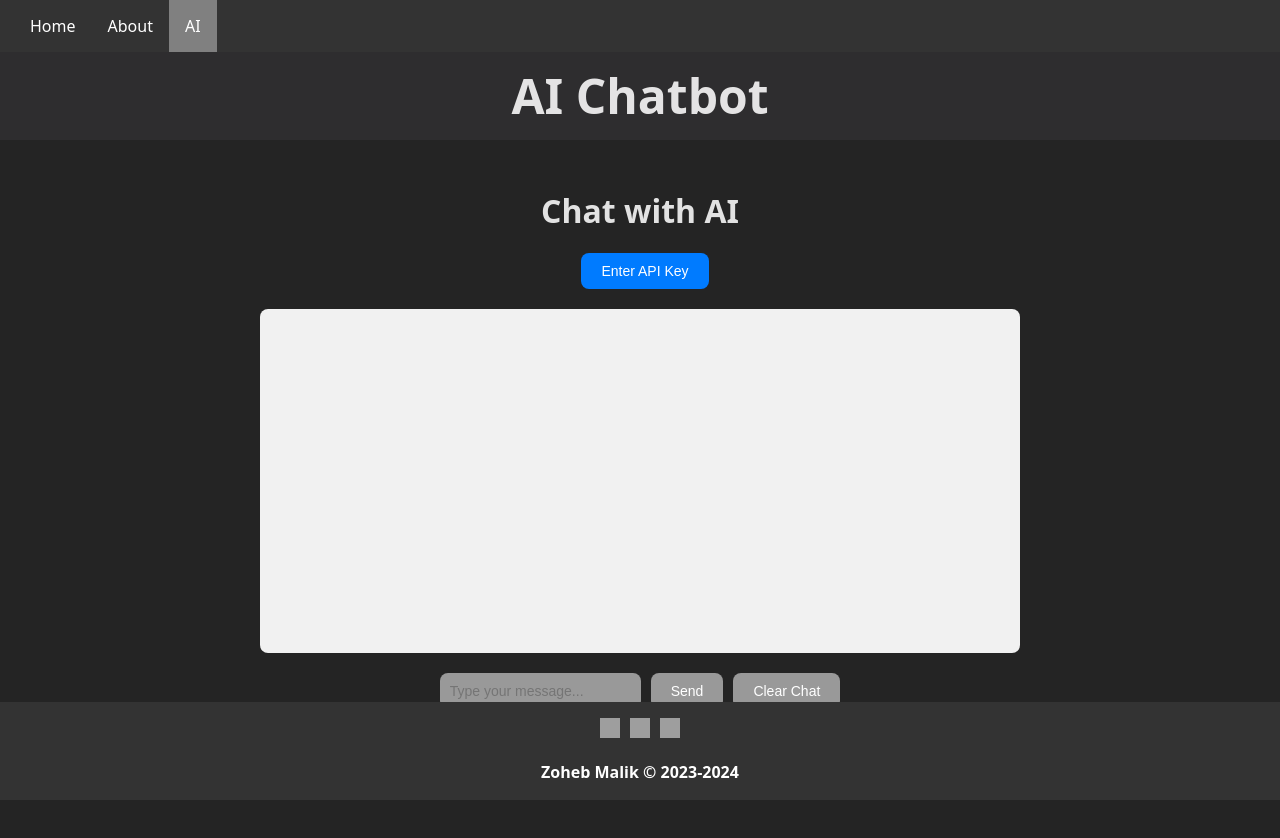
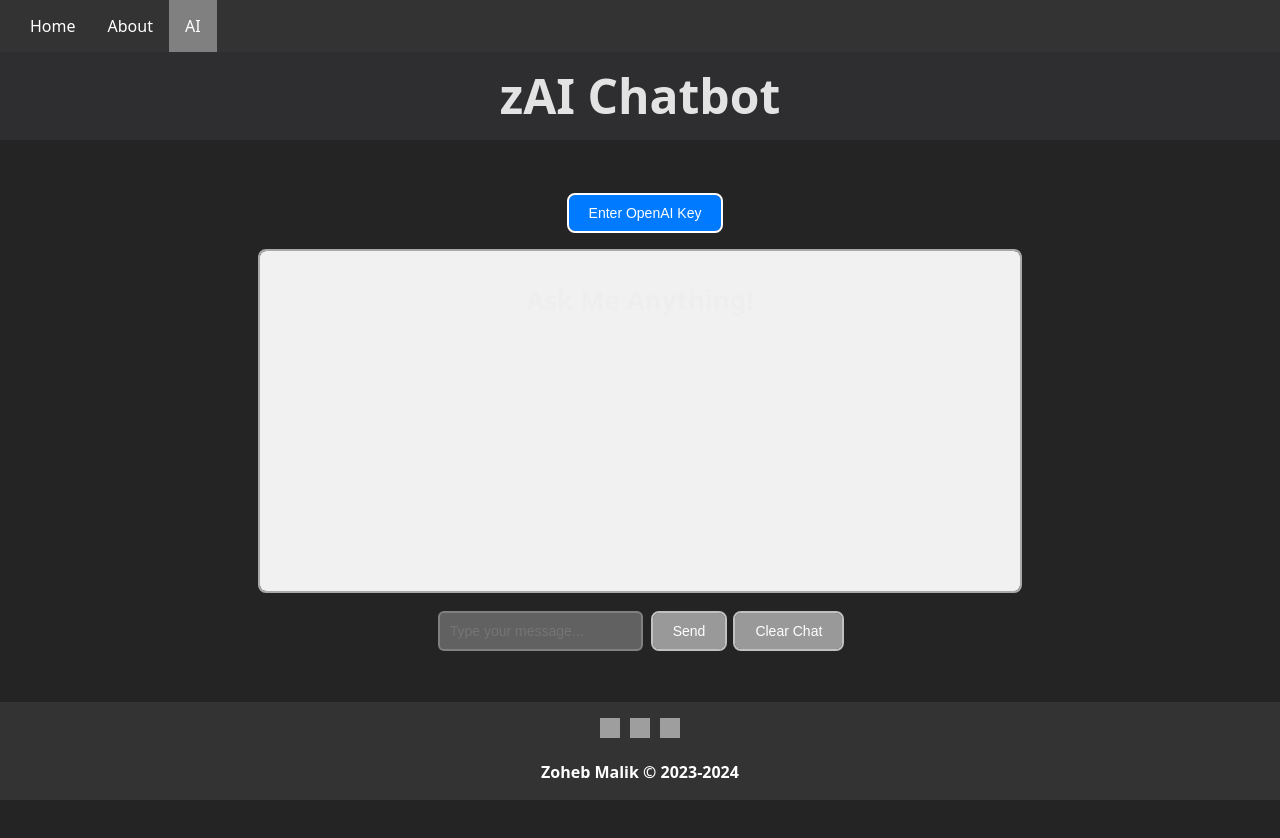
Before and after one commit to Zoheb-Malik/Zoheb-Portfolio, a React (Vite) app: page /#/ai in a window 1280 px wide. Shown: the top 838 px of the page. Built offline with nearby package versions, Linux system fonts and the light colour scheme; grey boxes are pictures that could not be loaded.

Commit message:
AI improvements, handling, features.

```diff
--- a/src/components/PageContent/IPageContent.ts
+++ b/src/components/PageContent/IPageContent.ts
@@ -1,5 +1,5 @@
 export default interface IPageContent {
-  title: string;
+  title?: string;
   className?: string;
   removeMarginTop?: boolean;
   children: JSX.Element | JSX.Element[];
--- a/src/pages/AI/AI.tsx
+++ b/src/pages/AI/AI.tsx
@@ -1,4 +1,5 @@
 import { useState, useEffect, useRef } from 'react';
+
 import { OpenAI } from 'openai';
 
 import '../../styles/pages/AI.scss';
@@ -8,17 +9,30 @@ import PageContent from '../../components/PageContent/PageContent';
 import PopupModal from '../../components/PopupModal/PopupModal';
 
 export default function AI() {
+
   const [isModalOpen, setIsModalOpen] = useState(false);
 
   const [openAIKey, setOpenAIKey] = useState('');
   const [chatInput, setChatInput] = useState('');
   const [, setChatOutput] = useState('');
-  const [error, setError] = useState('');
+  const [isError, setError] = useState('');
+
+  const [introMessageIndex, setIntroMessageIndex] = useState(0);
+
+  const introMessages = [
+    "Welcome To The zAI Chatbot!",
+    "Ask Me Anything!",
+    "Let's Have A Conversation!",
+    "Ready To Chat?",
+    "What's On Your Mind?",
+  ];
 
   const [chatHistory, setChatHistory] = useState<{ role: string; content: string }[]>([]);
 
   const [isTyping, setIsTyping] = useState(false);
   const [isThinking, setIsThinking] = useState(false);
+
+  const AIErrorHandling = !openAIKey.startsWith('sk-') || openAIKey.length !== 51;
 
   const handleChatInputChange = (event: any) => {
     setChatInput(event.target.value);
@@ -27,18 +41,20 @@ export default function AI() {
 
   const handleSubmit = async (event: any) => {
     event.preventDefault();
+
     if (openAIKey) {
       const openai = new OpenAI({
         apiKey: openAIKey,
         dangerouslyAllowBrowser: true,
       });
 
+      setChatInput('');
+      setIsTyping(false);
+
       setChatHistory((prevChatHistory) => [
         ...prevChatHistory,
         { role: 'user', content: chatInput },
       ]);
-      setChatInput('');
-      setIsTyping(false);
 
       try {
         setIsThinking(true);
@@ -48,14 +64,14 @@ export default function AI() {
             { role: 'user', content: chatInput },
             {
               role: 'system',
-              content: 'Do NOT talk like an AI bot. Mimic a genuine helpful person.',
+              content: 'Be simple, do not write large messages. If asked a question that indicates you may need to recall a previous message, emphasise you do not retain conversational history.',
             },
           ],
           max_tokens: 1096,
           temperature: 0.9,
         });
 
-        if (response.choices && response.choices.length > 0) {
+        if (!isError && (response.choices && response.choices.length > 0)) {
           const message = response.choices[0].message?.content?.trim();
           setChatOutput(message || '');
           setChatHistory((prevChatHistory) => [
@@ -71,13 +87,17 @@ export default function AI() {
             ]),
           );
         }
-      } catch (error) {
-        setError('There has been an error generating a response. Please try again later.');
+      } catch (error: any) {
+        setError(error.message);
+
+        setTimeout(() => {
+          window.location.reload();
+        }, 5000);
+
+        localStorage.removeItem('chatHistory');
       } finally {
         setIsThinking(false);
       }
-    } else if (!openAIKey.startsWith('sk-')) {
-      setError('You must enter a valid OpenAI key!');
     }
   };
 
@@ -106,30 +126,40 @@ export default function AI() {
     }
   }, [chatHistory]);
 
+  useEffect(() => {
+    const interval = setInterval(() => {
+      setIntroMessageIndex((prevIndex) => (prevIndex + 1) % introMessages.length);
+    }, 3000);
+
+    return () => clearInterval(interval);
+  }, []);
+
   return (
-    <PageTemplate header="AI Chatbot">
-      <PageContent title="Chat with AI">
+    <PageTemplate header="zAI Chatbot">
+      <PageContent>
         <div>
-          <button onClick={() => setIsModalOpen(true)}>Enter API Key</button>
+          <button onClick={() => setIsModalOpen(true)}>Enter OpenAI Key</button>
         </div>
         <PopupModal isOpen={isModalOpen} onClose={() => setIsModalOpen(false)}>
-          <div className="modal-content">
-            <h2>Enter Key</h2>
+          <h2 className="margin--remove-top">Enter Key</h2>
           <input
             type="text"
             value={openAIKey}
             onChange={(e) => setOpenAIKey(e.target.value)}
-              placeholder="Enter your API key..."
-              disabled={isThinking}
+            placeholder="Enter OpenAI key..."
           />
-            <button onClick={() => setIsModalOpen(false)} disabled={!openAIKey.startsWith('sk-')}>
+          <button type="submit" onClick={() => setIsModalOpen(false)} disabled={AIErrorHandling}>
             Save
           </button>
-          </div>
         </PopupModal>
         <div className="chat-container">
           <div ref={chatContainerRef} className="chat-messages">
-            {chatHistory.map((chat, index) => (
+            {!isTyping && chatHistory.length === 0 && (
+              <div className="chat-intro fade">
+                <h3>{introMessages[introMessageIndex]}</h3>
+              </div>
+            )}
+            {!isError && chatHistory.map((chat, index) => (
               <div key={index} className={`chat-bubble ${chat.role}-bubble`}>
                 <p>{chat.content}</p>
               </div>
@@ -151,18 +181,19 @@ export default function AI() {
               value={chatInput}
               onChange={handleChatInputChange}
               placeholder="Type your message..."
-              disabled={!openAIKey.startsWith('sk-') || isThinking || !!error}
+              disabled={AIErrorHandling || isThinking || !!isError}
             />
-            <button type="submit" disabled={!openAIKey || !chatInput.trim() || isThinking || !!error}>
+            <button type="submit" disabled={AIErrorHandling || !chatInput.trim() || isThinking || !!isError}>
               Send
             </button>
-            <button onClick={handleClearHistory} disabled={chatHistory.length < 1}>
+            <button className="clear" onClick={handleClearHistory} disabled={!!isError || chatHistory.length < 1}>
               Clear Chat
             </button>
           </form>
-          {error && (
+          {isError && (
             <div className="error-message">
-              <p>{error}</p>
+              <p>{isError}</p>
+              <p>The page will automatically refresh in 5 seconds.</p>
             </div>
           )}
         </div>
--- a/src/styles/components/PopupModal.scss
+++ b/src/styles/components/PopupModal.scss
@@ -1,7 +1,8 @@
 .modal {
   background-color: #D4D4D4;
   padding: 20px;
-  border-radius: 8px;
+  outline: 2px solid darkgrey;
+  border-radius: 6px;
   box-shadow: 0px 2px 4px rgba(0, 0, 0, 0.2);
   &-overlay {
     position: fixed;
@@ -14,38 +15,21 @@
     justify-content: center;
     align-items: center;
   }
+  z-index: 3;
 }
 
 .close-button {
+  padding: 5px !important;
   font-size: 14px;
   font-weight: bolder;
-  background-color: darkred;
+  background-color: rgb(155, 0, 0) !important;
   float: right;
   cursor: pointer;
+  &:hover {
+    background-color: rgb(145, 0, 0) !important;
+  }
+
+  &:active {
+    background-color: rgb(130, 0, 0) !important;
+  }
 }
-
-input {
-  flex: 1;
-  padding: 10px;
-  border-radius: 8px;
-  border: none;
-  outline: none;
-  font-size: 14px;
-}
-
-button {
-  margin-left: 10px;
-  padding: 10px 20px;
-  border-radius: 8px;
-  border: none;
-  outline: none;
-  background-color: #007BFF;
-  color: #FFF;
-  font-size: 14px;
-  cursor: pointer;
-}
-
-:disabled {
-  background-color: #999;
-  cursor: not-allowed;
-}
--- a/src/styles/imports/_animations.scss
+++ b/src/styles/imports/_animations.scss
@@ -36,7 +36,6 @@
   }
 }
 
-// Shake animation!
 .shake {
   animation: shake 0.5s;
   animation-iteration-count: 1;
@@ -55,3 +54,16 @@
   90% { transform: translate(1px, 2px) rotate(0deg); }
   100% { transform: translate(1px, -2px) rotate(-1deg); }
 }
+
+.fade {
+  animation: fadeEffect 3.09s ease-in-out infinite;
+}
+
+@keyframes fadeEffect {
+  0% {
+    opacity: 1;
+  }
+  100% {
+    opacity: 0;
+  }
+}
--- a/src/styles/pages/AI.scss
+++ b/src/styles/pages/AI.scss
@@ -19,7 +19,13 @@
 		overflow-y: auto;
 		padding: 10px;
 		background-color: #F1F1F1;
-		border-radius: 8px;
+		outline: 2px solid darkgrey;
+		border-radius: 6px;
+	}
+
+	&-intro {
+		color: #dadada;
+		place-self: center;
 	}
 
 	&-bubble {
@@ -36,32 +42,6 @@
 		align-items: center;
 		justify-content: center;
 		margin-top: 20px;
-
-		input {
-			flex: 1;
-			padding: 10px;
-			border-radius: 8px;
-			border: none;
-			outline: none;
-			font-size: 14px;
-		}
-
-		button {
-			margin-left: 10px;
-			padding: 10px 20px;
-			border-radius: 8px;
-			border: none;
-			outline: none;
-			background-color: #007BFF;
-			color: #FFF;
-			font-size: 14px;
-			cursor: pointer;
-		}
-
-		:disabled {
-			background-color: #999;
-			cursor: not-allowed;
-		}
 	}
 }
 
--- a/src/styles/stylesheet.scss
+++ b/src/styles/stylesheet.scss
@@ -31,6 +31,47 @@ body {
       all: unset;
     }
 
+    button {
+			margin-left: 10px;
+			padding: 10px 20px;
+			border-radius: 6px;
+			border: none;
+			outline: none;
+			background-color: #007BFF;
+			color: #FFF;
+      outline: 2px solid white;
+			font-size: 14px;
+      user-select: none;
+      cursor: pointer;
+
+      &:hover {
+        background-color: #006fe6;
+      }
+
+      &:active {
+        background-color: #026ad8;
+      }
+
+			&.clear {
+				background-color: darkred;
+			}
+
+      &:disabled {
+        background-color: #999;
+        outline: 2px solid silver;
+        cursor: not-allowed;
+      }
+		}
+
+    input {
+      flex: 1;
+      padding: 10px;
+      border: 2px solid grey;
+      outline: none;
+      border-radius: 6px;
+      font-size: 14px;
+    }
+
     .site-nav {
       position: sticky;
       background-color: #333;
@@ -45,13 +86,16 @@ body {
         color: #FFF;
         padding: 16px;
         font-weight: 500;
+
         &:hover {
           background-color: rgba(0, 0, 0, 0.075);
           cursor: pointer;
         }
+
         &:active {
           background-color: rgba(0, 0, 0, 0.15);
         }
+
         &.activated {
           background-color: grey;
           pointer-events: none;
```
Lines whose indentation alone changed are shown as unchanged.
